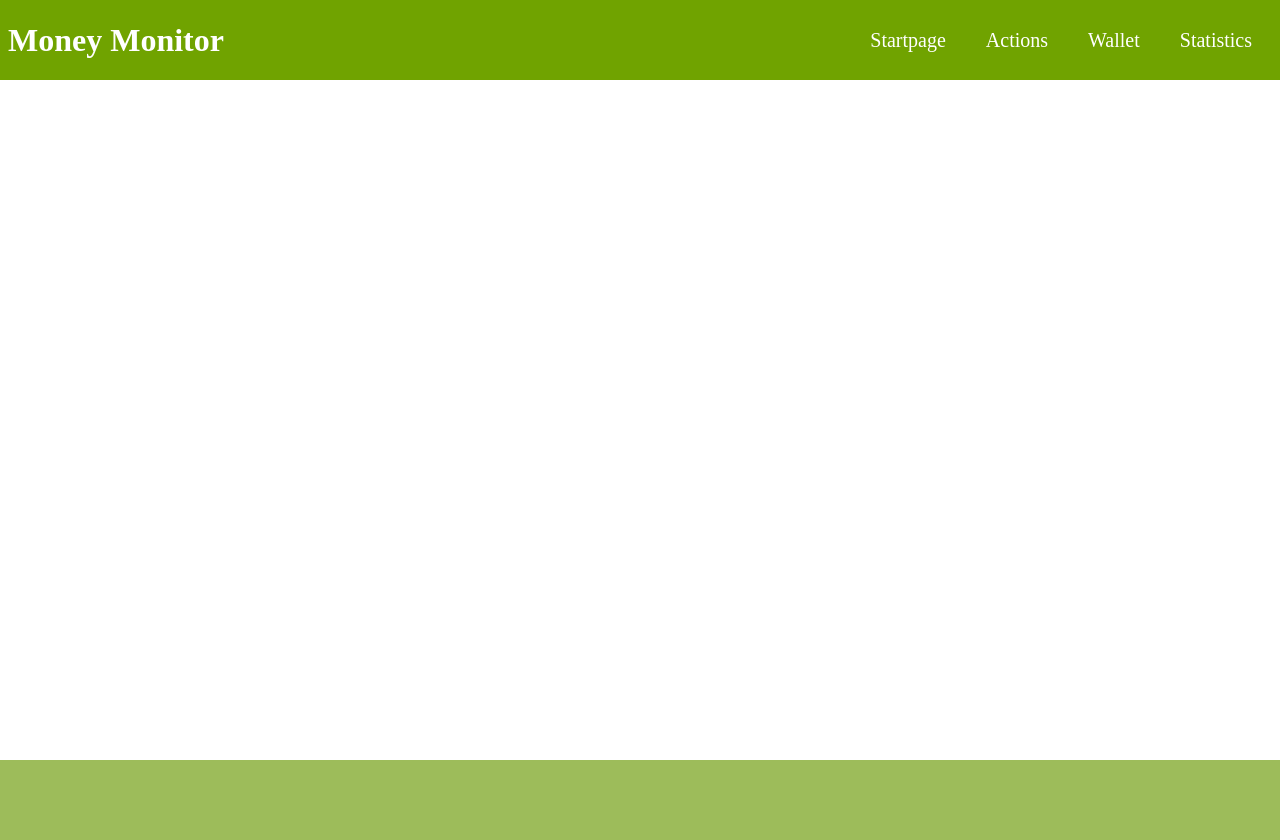
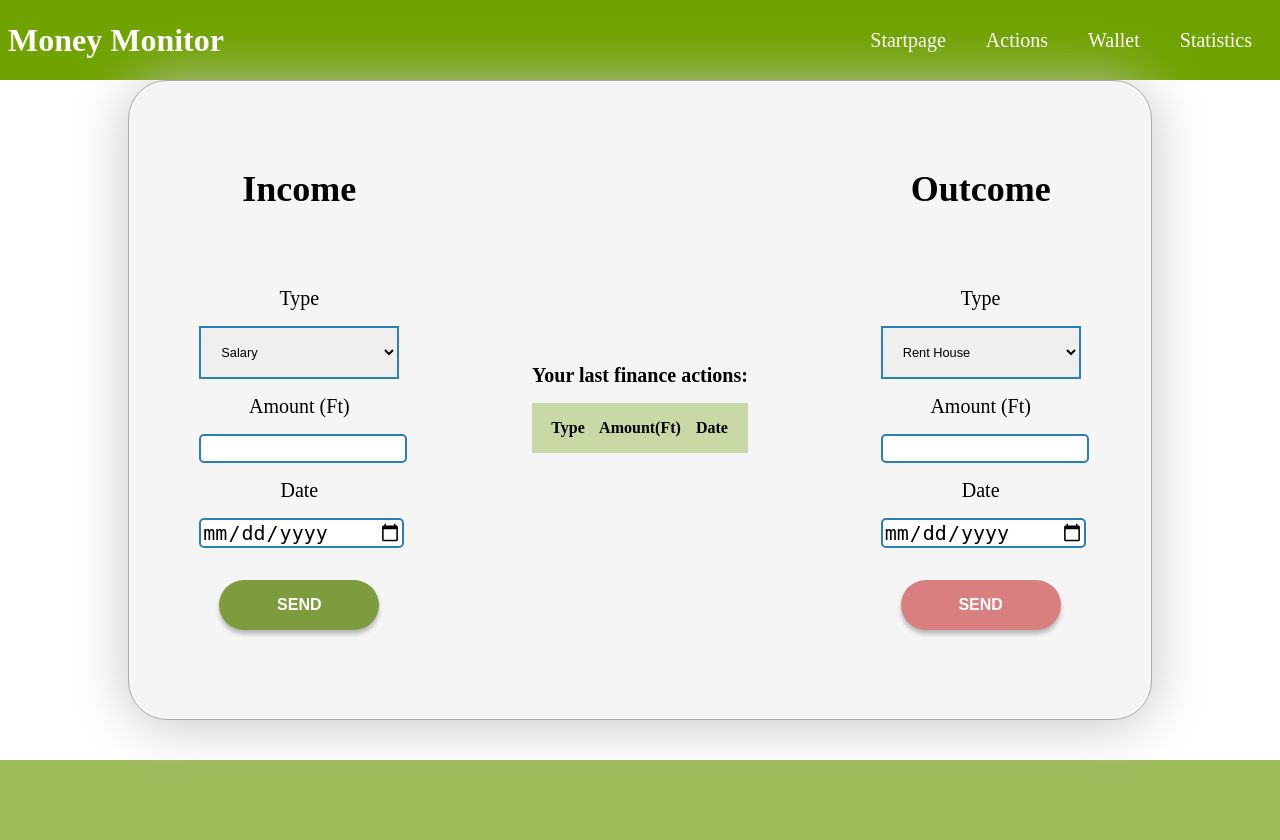
Before and after one commit to BerrySee/MoneyMonitor, a PHP site: page /actions.php in a window 1280 px wide. Run offline with PHP 8.4, Linux system fonts and the light colour scheme.

Commit message:
Styling the second page

```diff
--- a/moneyapp/actions.php
+++ b/moneyapp/actions.php
@@ -1,7 +1,59 @@
 <?php
 include ('includes/header.php');
 ?>
-<div class="action-container">
+<div class="universal-container">
+<div class="income">
+    <h1>Income</h1>
+<form action="" class="submission-form">
+    <label for="">Type</label>
+    <select name="income" id="">
+        <option value="salary">Salary</option>
+        <option value="gift">Gift</option>
+    </select>
+    <label for="">Amount (Ft)</label>
+    <input type="number" min="1">
+    <label for="">Date</label>
+    <input type="date">
+    <button class="button button-income">Send</button>
+</form>
+
+</div>
+<div class="finance">
+<h2> Your last finance actions:</h2>
+<div class="last-finance" >
+<div class="type">
+    <p> <b> Type </b></p>
+</div>
+<div class="amount">
+   <p> <b> Amount(Ft) </b></p>
+</div>
+<div class="type">
+    <p><b> Date </b></p>
+</div>
+</div>
+</div>
+<div class="outcome">
+    <h1>Outcome</h1>
+<form action="" class="submission-form">
+    <label for="">Type</label>
+    <select name="income" id="">
+        <option value="salary">Rent House</option>
+        <option value="salary">Car</option>
+        <option value="salary">Food</option>
+        <option value="salary">Entertainment</option>
+        <option value="salary">Tax</option>
+        <option value="salary">Electronics</option>
+        <option value="gift">Gift</option>
+    </select>
+    <label for="">Amount (Ft)</label>
+    <input type="number" min="1">
+    <label for="">Date</label>
+    <input type="date">
+    <button class="button button-outcome">Send</button>
+</form>
+</div>
+
+
 
 </div>
 <?php
--- a/moneyapp/index.php
+++ b/moneyapp/index.php
@@ -1,7 +1,7 @@
 <?php
 include ('includes/header.php');
 ?>
-<div class="container">
+<div class="start-container">
   <div class="col">
     <div class="row">
       <div class="welcome">
@@ -16,7 +16,7 @@
     <img src="/pictures/wallet.png" alt=""/>
   </div>
 </div>
-<button>
+<button class="get-started" >
   Get Started
 </button>
 <?php
--- a/moneyapp/style.scss
+++ b/moneyapp/style.scss
@@ -7,11 +7,11 @@
 }
 /*Header with flexbox (for navbar)*/
 header {
-  padding:0.5em;
-  color:white;
+  padding: 0.5em;
+  color: white;
   height: 4em;
   background: #70a300;
-  display:flex;
+  display: flex;
   justify-content: space-between;
   align-items: center;
   nav {
@@ -39,7 +39,7 @@
   height: 85vh;
 }
 //Start Page container
-.container {
+.start-container {
   height: 80%;
   display: grid;
   justify-items: center;
@@ -81,24 +81,109 @@
       align-items: center;
 
       justify-content: center;
-
     }
-    p{
+    p {
       text-align: center;
       align-self: center;
-      flex:none;
+      flex: none;
     }
-
   }
-  img{
+  img {
     display: block;
     margin: auto;
     width: 30vw;
   }
+
+
+}
+ .universal-container {
+ position: absolute;
+ left: 10%;
+ top: 10%;
+ bottom: 20%;
+   height: 80%;
+  display: grid;
+  justify-items: center;
+  align-items: center;
+  grid-template-columns: repeat(auto-fit, minmax(100px, 1fr));
+   margin: 0 auto;
+    width: 80%;
+    background: #f5f5f5;
+    border: 1px solid #ababab;
+    box-sizing: border-box;
+    box-shadow: 0px 4px 56px #c4c4c4;
+    border-radius: 39px;
+  }
+  .income, .outcome, .finance {
+    display: grid;
+    text-align: center;
+    h1 {
+      font-size: 36px;
+    }
+    h2 {
+      font-size: 20px;
+    }
+  }
+.submission-form{
+  text-align: center;
+  max-width:200px;
+  margin:1rem auto;
+  padding:1rem;
+  border-radius:5px;
+  select, select option {
+    display:block;
+    padding:1rem;
+    border:2px solid #2980B9;
+    font-size:0.8em;
+    width:100%;
+  }
+  label{
+    display:block;
+    padding:1rem;
+    font-size:20px;
+  }
+  input, textarea{
+    display:block;
+    width:100%;
+    border:2px solid #2980B9;
+
+    font-size:20px;
+    border-radius:5px;
+  }
+  .button {
+    padding: 1em;
+    margin: 0 auto;
+     margin-top: 2em;
+     display: block;
+     width: 10em;
+     border-radius: 30px;
+     border: 0px;
+     font-size: 1em;
+     text-transform: uppercase;
+     font-weight: 700;
+     color: white;
+     box-shadow: 0px 4px 4px rgba(0, 0, 0, 0.25);
+     &-income{
+      background: #7E9C3D;
+     }
+     &-outcome {
+       background: #D97F7F;
+     }
   }
 
-button {
+}
+.last-finance {
+  width: 100%;
+  display: grid;
+justify-items: center;
+  align-items: center;
+  grid-template-columns: repeat(auto-fit, minmax(30px, 1fr));
+background: rgba(183, 206, 131, 0.7);
+
+}
+.get-started {
   background: #639100;
+  border: 0px white;
   box-sizing: border-box;
   border-radius: 25px;
   font-family: Open Sans;
@@ -124,8 +209,6 @@
   }
 }
 
-
-
 footer {
   height: 5em;
   background: #9dbc5a;
--- a/moneyapp/style/style.css
+++ b/moneyapp/style/style.css
@@ -53,7 +53,7 @@
   height: 85vh;
 }
 
-.container {
+.start-container {
   height: 80%;
   display: -ms-grid;
   display: grid;
@@ -65,11 +65,11 @@
       grid-template-columns: repeat(auto-fit, minmax(300px, 1fr));
 }
 
-.container .col {
+.start-container .col {
   width: 100%;
 }
 
-.container .col .welcome {
+.start-container .col .welcome {
   margin: 2em;
   padding: 3em;
   background: #f5f5f5;
@@ -78,7 +78,7 @@
   border-radius: 39px;
 }
 
-.container .col .welcome h1 {
+.start-container .col .welcome h1 {
   font-family: Open Sans;
   font-style: normal;
   font-weight: bold;
@@ -103,7 +103,7 @@
   color: #2a8a84;
 }
 
-.container .col .description {
+.start-container .col .description {
   margin: 1em;
   padding: 1em;
   font-family: Open Sans;
@@ -122,7 +122,7 @@
           justify-content: center;
 }
 
-.container .col p {
+.start-container .col p {
   text-align: center;
   -ms-flex-item-align: center;
       -ms-grid-row-align: center;
@@ -132,14 +132,121 @@
           flex: none;
 }
 
-.container img {
+.start-container img {
   display: block;
   margin: auto;
   width: 30vw;
 }
 
-button {
+.universal-container {
+  position: absolute;
+  left: 10%;
+  top: 10%;
+  bottom: 20%;
+  height: 80%;
+  display: -ms-grid;
+  display: grid;
+  justify-items: center;
+  -webkit-box-align: center;
+      -ms-flex-align: center;
+          align-items: center;
+  -ms-grid-columns: (minmax(100px, 1fr))[auto-fit];
+      grid-template-columns: repeat(auto-fit, minmax(100px, 1fr));
+  margin: 0 auto;
+  width: 80%;
+  background: #f5f5f5;
+  border: 1px solid #ababab;
+  -webkit-box-sizing: border-box;
+          box-sizing: border-box;
+  -webkit-box-shadow: 0px 4px 56px #c4c4c4;
+          box-shadow: 0px 4px 56px #c4c4c4;
+  border-radius: 39px;
+}
+
+.income, .outcome, .finance {
+  display: -ms-grid;
+  display: grid;
+  text-align: center;
+}
+
+.income h1, .outcome h1, .finance h1 {
+  font-size: 36px;
+}
+
+.income h2, .outcome h2, .finance h2 {
+  font-size: 20px;
+}
+
+.submission-form {
+  text-align: center;
+  max-width: 200px;
+  margin: 1rem auto;
+  padding: 1rem;
+  border-radius: 5px;
+}
+
+.submission-form select, .submission-form select option {
+  display: block;
+  padding: 1rem;
+  border: 2px solid #2980B9;
+  font-size: 0.8em;
+  width: 100%;
+}
+
+.submission-form label {
+  display: block;
+  padding: 1rem;
+  font-size: 20px;
+}
+
+.submission-form input, .submission-form textarea {
+  display: block;
+  width: 100%;
+  border: 2px solid #2980B9;
+  font-size: 20px;
+  border-radius: 5px;
+}
+
+.submission-form .button {
+  padding: 1em;
+  margin: 0 auto;
+  margin-top: 2em;
+  display: block;
+  width: 10em;
+  border-radius: 30px;
+  border: 0px;
+  font-size: 1em;
+  text-transform: uppercase;
+  font-weight: 700;
+  color: white;
+  -webkit-box-shadow: 0px 4px 4px rgba(0, 0, 0, 0.25);
+          box-shadow: 0px 4px 4px rgba(0, 0, 0, 0.25);
+}
+
+.submission-form .button-income {
+  background: #7E9C3D;
+}
+
+.submission-form .button-outcome {
+  background: #D97F7F;
+}
+
+.last-finance {
+  width: 100%;
+  display: -ms-grid;
+  display: grid;
+  justify-items: center;
+  -webkit-box-align: center;
+      -ms-flex-align: center;
+          align-items: center;
+  -ms-grid-columns: (minmax(30px, 1fr))[auto-fit];
+      grid-template-columns: repeat(auto-fit, minmax(30px, 1fr));
+  background: rgba(183, 206, 131, 0.7);
+}
+
+.get-started {
   background: #639100;
+  border: 0px white;
   -webkit-box-sizing: border-box;
           box-sizing: border-box;
   border-radius: 25px;
@@ -167,7 +274,7 @@
   transition: all 0.5s ease 0s;
 }
 
-button:hover {
+.get-started:hover {
   background-color: lightgreen;
   color: black;
 }
```
Also changed, not shown: 1 other file. Lines whose indentation alone changed are shown as unchanged.
